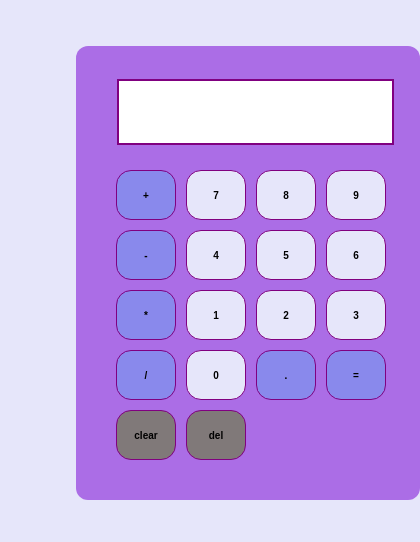
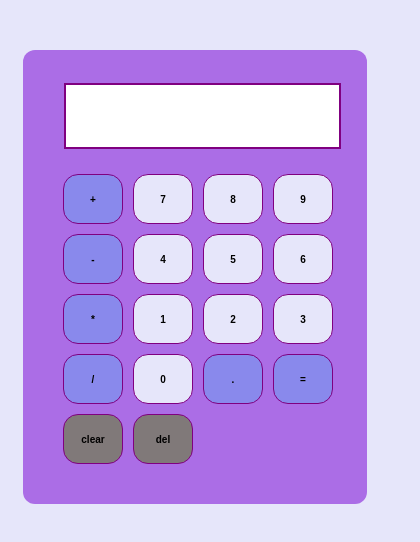
Before and after one commit to siingiii/oasis-calculator-project, a plain HTML site: page index.html in a window 390 px wide. Shown: the whole page, 420 px wide, since content can reach past the window. Drawn offline with Linux system fonts and the light colour scheme.

Commit message:
Updated css and responsiveness of app

```diff
--- a/style.css
+++ b/style.css
@@ -23,9 +23,9 @@ body {
   background-color: rgb(171, 109, 230);
   width: 400px;
   border-radius: 14px;
-  margin-left: 500px;
-  margin-top: 30px;
+  margin-top: 100px;
   padding: 30px;
+  margin: 0 auto;
 }
 .arithmetic-btn {
   background-color: rgb(137, 137, 236);
@@ -72,9 +72,7 @@ button:active {
   .container {
     width: 314px;
     border-radius: 12px;
-    margin: 5px 5px 5px 5px;
-    margin-left: 80px;
-    margin-top: 50px;
+    margin: 50px auto;
     padding: 15px;
   }
   button {
@@ -89,6 +87,6 @@ button:active {
     border: 1px solid purple;
   }
   body {
-    margin: -4px;
+    margin: 0px;
   }
 }
```
